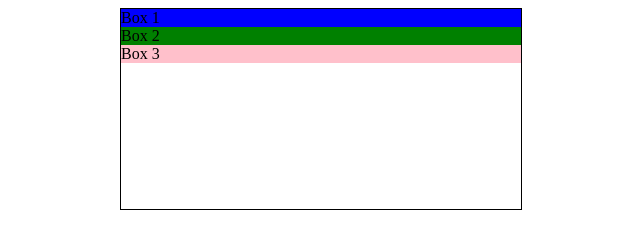
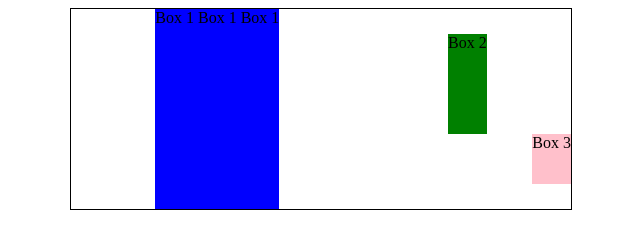
Before and after one commit to Yorso/bootstrap_4_project, a plain HTML site: page flexbox.html in a window 1280 px wide. Shown: the whole page, without its empty margins (319-959 px from the left). Drawn offline with Linux system fonts and the light colour scheme.

Commit message:
Flexbox property examples

```diff
--- a/flexbox.html
+++ b/flexbox.html
@@ -11,27 +11,51 @@
     <style>
         /* Styles for section tags */
         section{
-            width: 400px;
+            width: 500px;
             height: 200px;
             border: 1px solid #000;
             margin: 0 auto;
-            display: flex; /* span tag displays as wide as its text inside */
-            flex-direction: column; /* Principal axis displays vertically */
+            display: flex; /* "span" tag displays as wide as its text inside */
+            flex-direction: column; /* "flex-direction: column" => Main axis displays vertically */
+            flex-wrap: wrap; /* Elements skip line if they do not fit in the container */
+            justify-content: center; /* "justify-content: center" aligns "article" items on the main axis (check flex-direction to know what the main axis is) */
+            align-items: center; /* "align-items: center;" aligns "article" items on the secondary axis (check flex-direction to know what the secondary axis is) */
         }
 
         /* Styles for caja1 class */
         .caja1{
             background: blue;
+            flex-grow: 1; /* "flex-grow: 1;" makes this item fills blank space in the container */
+            flex-basis: 175px; /* Initial item size */
         }
 
         /* Styles for caja2 class */
         .caja2{
             background: green;
+            flex: 0 1 100px; /*
+                                flex-grow: 0;
+                                flex-shrink: 1;
+                                flex-basis = 100px;
+                             */
         }
 
         /* Styles for caja3 class */
         .caja3{
             background: pink;
+            align-self: flex-end; /* This item will be aligned in a different way to the rest of items, it doesn't have in consideration "align-items" common property in "section" style */
+            flex: 0 50px; /*
+                             flex-grow: 0;
+                             flex-basis = 50px;
+
+                             By default:  flex-shrink: 1;
+                          */
+            /*
+            flex: 1; /*
+                         flex-grow: 1;
+
+                         By default:  flex-shrink: 1; and flex-basis = 0px;
+
+            */
         }
 
     </style>
@@ -41,7 +65,7 @@
   <body>
 
     <section>
-        <article class="caja1">Box 1</article>
+        <article class="caja1">Box 1 Box 1 Box 1</article>
         <article class="caja2">Box 2</article>
         <article class="caja3">Box 3</article>
 
```
Also changed, not shown: flexbox-order.html (added, +64 -0 lines).
